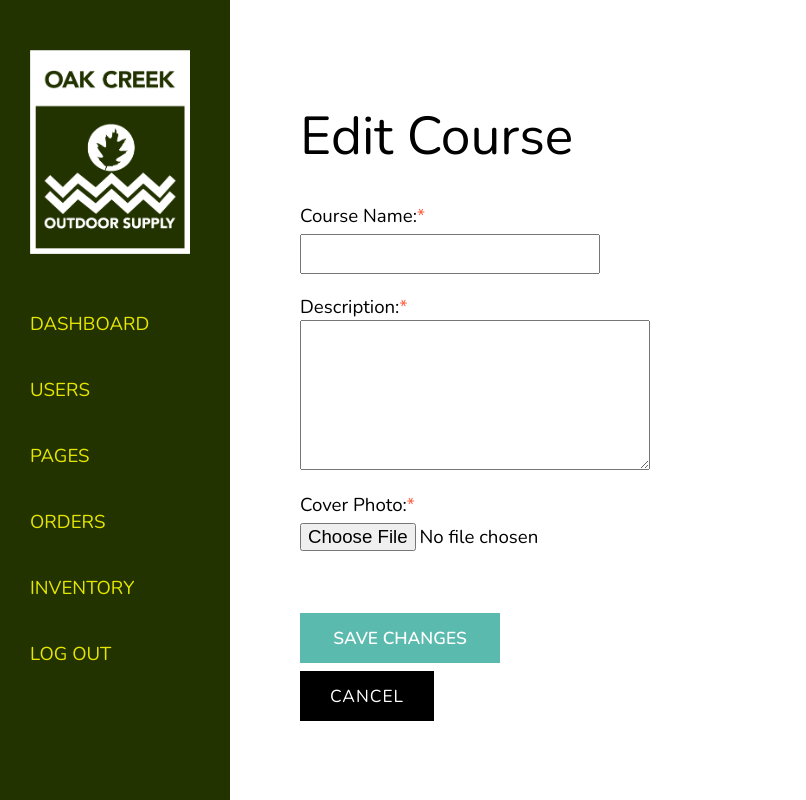
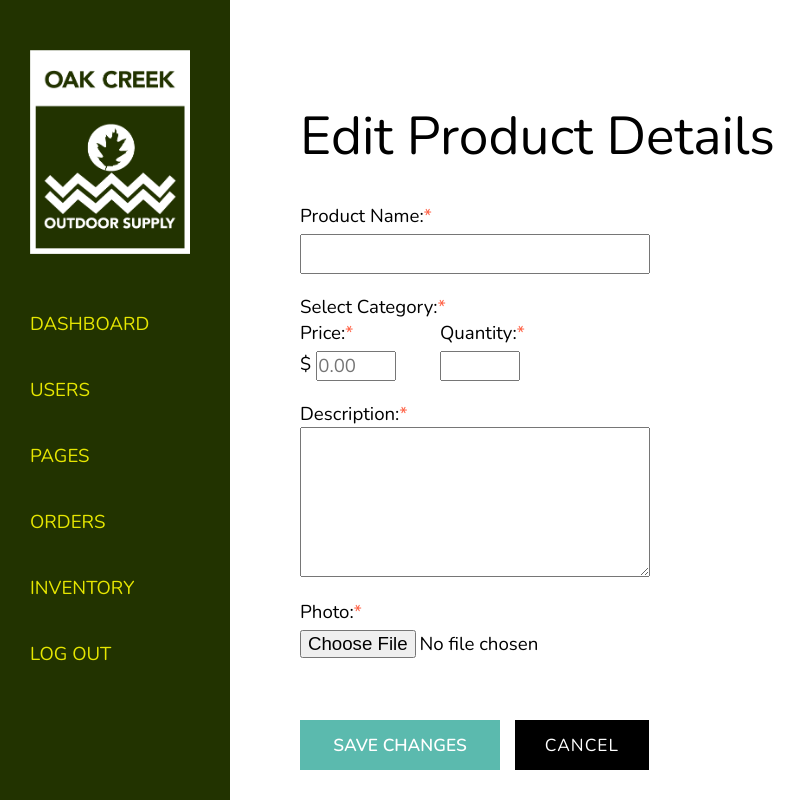
Before and after one commit to oakcreekoutdoor/oakcreek, a PHP site: page /admin/edit_inventory.php?id=1 in a window 1280 px wide. Shown: the whole page, without its empty margins (0-806 px from the left). Run offline with PHP 8.4, Linux system fonts and the light colour scheme; data that the repository does not hold is empty; some libraries are stand-ins or nearby versions.

Commit message:
product details can now be edited

```diff
--- a/admin/add_inventory.php
+++ b/admin/add_inventory.php
@@ -8,14 +8,16 @@ include("partials/nav.php");
 	<label class="requiredLabel">Product Name:</label>
 	<input type="text" placeholder="Enter Product Name" name="strName" class="requiredField" value=""/>
 
-	<label class="requiredLabel">Category:</label>
+	<label class="requiredLabel">Select Category:</label>
 	<div class="cbOptions" >
       <?php
 		$arrCategories = getRecords("SELECT * FROM categories");
 			foreach($arrCategories as $category)
 			{
 			?>
-          	  <input type="checkbox" name="category[]" value="<?=$category['id']?>"><span> <?=$category['strName']?></span><br/>
+			<div>
+          	  <span> <?=$category['strName']?></span><input type="checkbox" name="category[]" value="<?=$category['id']?>"><br/>
+          	</div>
          	<?php
          	}
          	?>
--- a/admin/css/style.css
+++ b/admin/css/style.css
@@ -226,13 +226,13 @@ nav a:hover {
 #users {
 	height: 700px;
 }
-#editUser, #editService {
+#editUser, #editForm {
 	margin: 0 auto;
 	margin-top: 100px;
 	margin-left: 300px;
-	width: 300px;
+	width: 500px;
 }
-#editUser input[type="submit"], #editService input[type="submit"], #addForm input[type="submit"] {
+#editUser input[type="submit"], #editForm input[type="submit"], #addForm input[type="submit"] {
 	padding: 10px 30px;
 	width: 200px;
 	height: 50px;
@@ -240,7 +240,7 @@ nav a:hover {
 	font-size: 13pt;
 	display: inline-block;
 }
-#editUser a, #editService a {
+#editUser a, .cancelBtn {
 	background: #000;
 	color: #fff;
 	width: 170px;
@@ -251,11 +251,11 @@ nav a:hover {
 	letter-spacing: 1px;
 	font-size: 13pt;
 }
-#editUser a:hover, #editService a:hover{
+#editUser a:hover, .cancelBtn:hover{
 	background-color: #5bbaae; /* teal */
 	color: #000;
 }
-#editUser form, #editService form {
+#editUser form, #editForm form {
 	margin-top: 30px;
 }
 .contentList {
@@ -317,49 +317,66 @@ nav a:hover {
 	margin-left: 300px;
 	position: relative;
 }
-#addForm input[name="nPrice"], #addForm input[name="nQuantity"] {
+#addForm input[name="nPrice"], #addForm input[name="nQuantity"], #editForm input[name="nPrice"], #editForm input[name="nQuantity"] {
 	width: 80px;
 	height: 30px;
 }
-#addForm span {
+#addForm input[type="checkbox"], #editForm input[type="checkbox"] {
+	height: 30px;
+	display: inline-block;
+	width: 20px;
+	margin-bottom: 5px;
+}
+#addForm span, #editForm span {
 	display: inline-block;
 	float: left;
 	margin-right: 5px;
 	margin-top: 5px;
+}
+.cbOptions > div {
+	display: inline-block;
+	margin-bottom: 15px;
 }
 .formQuantity {
 	position: absolute;
 	margin-top: -86px;
 	margin-left: 140px;
 }
-#addForm label, #editService label, #editService input {
+#editForm .formQuantity {
+	position: absolute;
+	margin-top: -81px;
+	margin-left: 140px;
+}
+#addForm label, #editForm label, #editForm input {
 	display: block;
 }
-#addForm h1, #editService h1 {
+#addForm h1, #editForm h1 {
 	margin-bottom: 30px;
 	font-size: 40pt;
 }
-#addForm textarea, #editService textarea {
+#addForm textarea, #editForm textarea {
 	width: 350px;
 	height: 150px;
 	margin-bottom: 15px;
 	padding: 10px;
 }
-#editService a.removeBtn {
-	font-size: 8pt;
-	padding: 5px 10px;
-	letter-spacing: 1px;
-	font-weight: 400;
-}
-#editService input {
+#editForm input {
 	height: 40px;
 	margin-right: 10px;
 	margin-bottom: 20px;
 	margin-top: 5px;
 	display: block;
-	width: 300px;
+	width: 350px;
 }
-#addForm select, #editService select{
+#editForm .deleteBtn span {
+	font-size: 18pt;
+	position: absolute;
+	display: inline;
+	float: none;
+	margin-left: 5px;
+	margin-top: 125px;
+}
+#addForm select, #editForm select{
 	margin-bottom: 20px;
 	width: 350px;
 }
--- a/admin/edit_inventory.php
+++ b/admin/edit_inventory.php
@@ -1,34 +1,68 @@
 <?php
 include("partials/header.php");
 include("partials/nav.php");
-$arrMenu = runSelectSQL("SELECT * FROM wedding_menu WHERE id='".$_GET["id"]."'");
+$arrProducts = runSelectSQL("
+	SELECT
+			products.*,
+			categories.strName AS strCategoryName
+	FROM
+			product_cats
+
+	LEFT JOIN products ON product_cats.nProductsID = products.id
+	LEFT JOIN categories ON product_cats.nCategoriesID = categories.id
+
+	WHERE products.id='".$_GET["id"]."'
+");
 ?>
 
-	<div id="editService">
-		<h1>Edit Course</h1>
-		<form method="post" enctype="multipart/form-data" action="update_menu.php?id=<?=$arrMenu[0]['id']?>" onsubmit="return validateForm();">
+	<div id="editForm">
+		<h1>Edit Product Details</h1>
+		<form method="post" enctype="multipart/form-data" action="update_inventory.php?id=<?=$arrProducts[0]['id']?>" onsubmit="return validateForm();">
 
-			<label class="requiredLabel">Course Name:</label>
-			<input type="text" class="requiredField" name="strName" value="<?=$arrMenu[0]['strName']?>">
+			<label class="requiredLabel">Product Name:</label>
+			<input type="text" class="requiredField" name="strName" value="<?=$arrProducts[0]['strName']?>">
+
+			<label class="requiredLabel">Select Category:</label>
+			<div class="cbOptions" >
+		      <?php
+				$arrCategories = getRecords("SELECT * FROM categories");
+					foreach($arrCategories as $category)
+					{
+					?>
+					<div>
+		          	  <span> <?=$category['strName']?></span><input type="checkbox" name="category[]" value="<?=$category['id']?>"><br/>
+		          	</div>
+		         	<?php
+		         	}
+		         	?>
+		        </div>
+
+		    <label class="requiredLabel">Price:</label>
+			<span>$</span><input type="text" placeholder="0.00" name="nPrice" class="requiredField" value="<?=$arrProducts[0]['nPrice']?>"/>
+
+			<div class="formQuantity">
+				<label class="requiredLabel">Quantity:</label>
+				<input type="number" value="<?=$arrProducts[0]['nQuantity']?>" name="nQuantity"/>
+			</div><!--formQuantity-->
 
 			<label class="requiredLabel">Description:</label>
-			<textarea class="requiredField" name="strDetails"><?=$arrMenu[0]['strDetails']?></textarea>
+			<textarea class="requiredField" name="strDescription"><?=$arrProducts[0]['strDescription']?></textarea>
 
-			<?php
-				if ($arrMenu[0]['strPhoto'])
+				<?php
+				if ($arrProducts[0]['strFeatPhoto'])
 				{?>
 					<div id="oldImageSystem">
-						<img src="../assets/<?=$arrMenu[0]['strPhoto']?>" name="oldImagePrev" width=200 />
-						<a href="#" class="removeBtn" onClick="return removeImage();">Remove</a>
+						<img src="../assets/<?=$arrProducts[0]['strFeatPhoto']?>" name="oldImagePrev" width=200 />
+						<a href="#" class="deleteBtn" onClick="return removeImage();"><span class="far fa-trash-alt"></span></a>
 					</div>
 				<?php
 				}?>
 
-			<label class="requiredLabel">Cover Photo:</label>
-			<input type="file" name="strPhoto">
+			<label class="requiredLabel">Photo:</label>
+			<input type="file" name="strFeatPhoto">
 
 			<input type="submit" value="Save Changes">
-			<a href="menu.php">Cancel</a>
+			<a class="cancelBtn" href="inventory.php">Cancel</a>
 
 		</form>
 	</div><!--editUser-->
--- a/index.php
+++ b/index.php
@@ -12,8 +12,8 @@ include("controllers/CartController.php");
 
 session_start();
 
-$controller = (isset($_GET["controller"]))?$_GET["controller"]:"pages";
-$action = (isset($_GET["action"]))	?$_GET["action"]:"home";
+$controller = (isset($_GET["controller"]))?$_GET["controller"]:"cart";
+$action = (isset($_GET["action"]))	?$_GET["action"]:"shipping";
 
 $cName = ucfirst($controller)."Controller";
 $oController = new $cName();
```
Also changed, not shown: admin/update_inventory.php (+16 -10 lines), assets/Koala.jpg (added), assets/Penguins.jpg (added).
